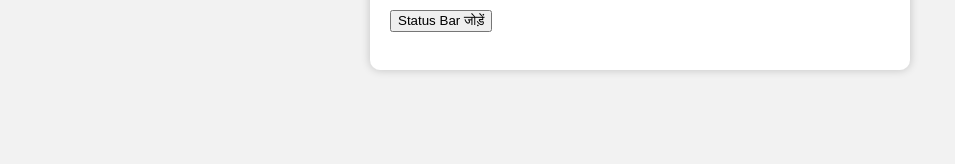
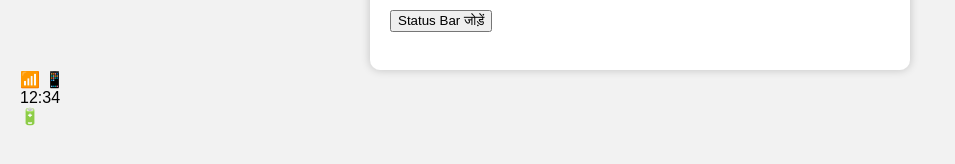
Before and after one commit to pareekamit49-cmd/statusbar-tool, a plain HTML site: page index.html in a window 1280 px wide. Shown: the part 186-350 px from the top of the page, without its empty margins (0-955 px from the left). Drawn offline with Linux system fonts and the light colour scheme.

Commit message:
Update index.html

```diff
--- a/index.html
+++ b/index.html
@@ -36,3 +36,13 @@
   <script src="script.js"></script>
 </body>
 </html>
+<div class="status-bar">
+  <div class="left-icons">
+    <span class="signal">&#128246;</span> <!-- Network -->
+    <span class="wifi">&#128241;</span>   <!-- WiFi -->
+  </div>
+  <div class="center-time">12:34</div>
+  <div class="right-icons">
+    <span class="battery">&#128267;</span> <!-- Battery -->
+  </div>
+</div>
```
